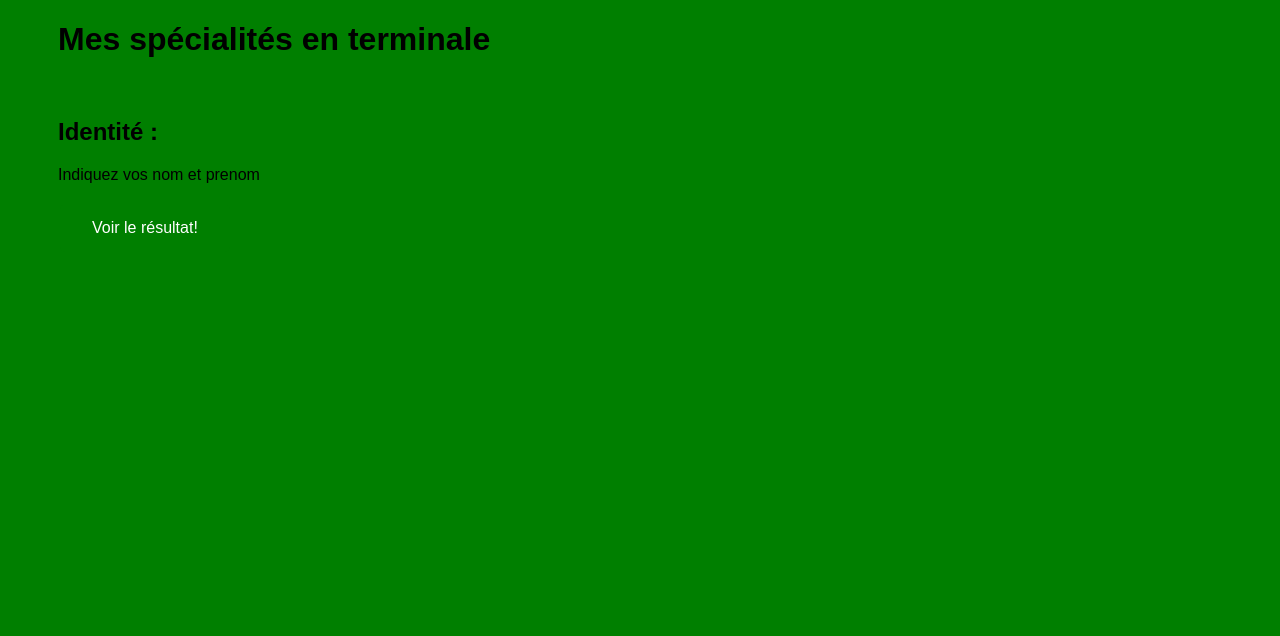
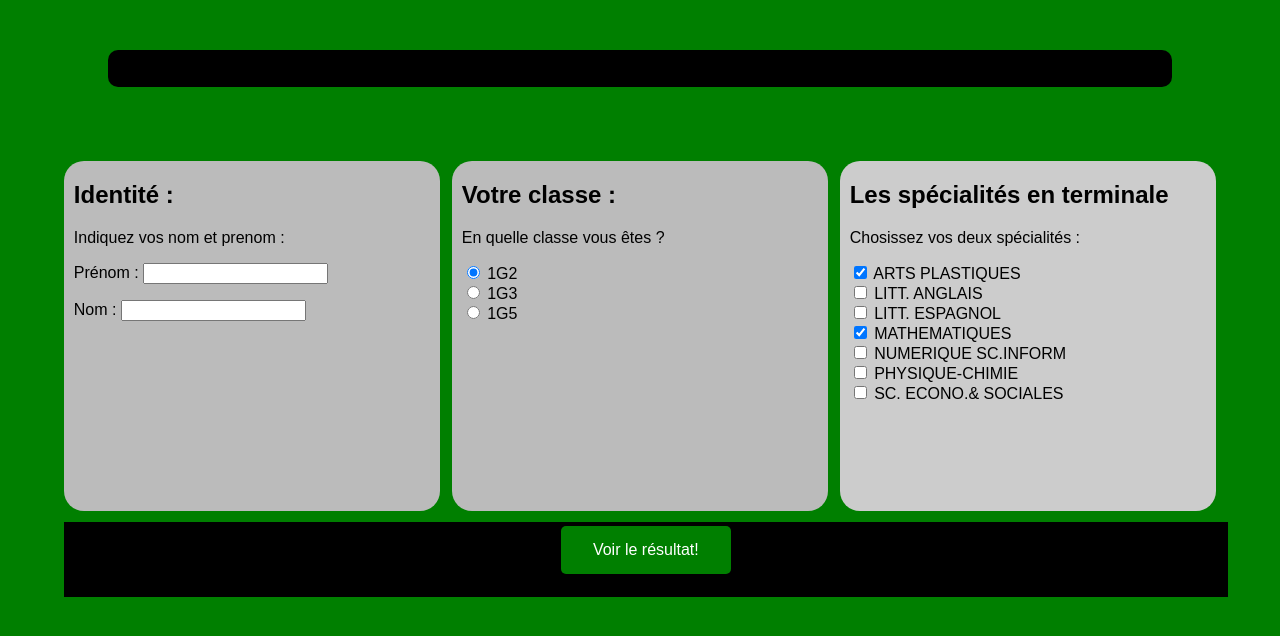
Before and after one commit to LabNSI/html-css-javascript-CRESTMarie-Anna, a plain HTML site: page index.html in a window 1280 px wide. Drawn offline with Linux system fonts and the light colour scheme.

Commit message:
j'ai fini

```diff
--- a/index.html
+++ b/index.html
@@ -35,11 +35,15 @@
             * champ de saisie de texte d’une ligne avec comme nom "nom" -->
         <!-- ***************************** -->
 				<h2>Identité :</h2>
-				<p>Indiquez vos nom et prenom</p>
+				<p>Indiquez vos nom et prenom :</p>
+				<p><label for="prenom">Prénom :</label>
+				<input type="text" id="prenom" name="prenom" ></p>
+				<p><label for="nom">Nom :</label>
+				<input type="text" id="nom" name="nom" ></p>
       </article>
 
       <!-- Affecter à l'article l'identité "classe" et la classe "choix" -->
-      <article>
+      <article id="classe" class="choix">
       <!-- ***************************** -->
         <!-- Ecrire le code du formulaire de choix de la classe
             * Titre de niveau 2 : "Votre classe :"
@@ -48,6 +52,25 @@
             * paragraphe : bouton radio avec comme nom "classe" et pour valeur "1G3"
             * paragraphe : bouton radio avec comme nom "classe" et pour valeur "1G5" -->
         <!-- ***************************** -->
+				<h2>Votre classe :</h2>
+				<p>En quelle classe vous êtes ?</p>
+
+    <div>
+      <input type="radio" id="1G2" name="classe" value="1G2"
+             checked>
+      <label for="1G2">1G2</label>
+    </div>
+
+    <div>
+      <input type="radio" id="1G3" name="classe" value="1G3">
+      <label for="1G3">1G3</label>
+    </div>
+
+    <div>
+      <input type="radio" id="1G5" name="classe" value="1G5">
+      <label for="1G5">1G5</label>
+    </div>
+
      </article>
 
      <!-- Affecter à l'article l'identité "speciality" et la classe "choix" -->
@@ -64,6 +87,38 @@
            * paragraphe : case à cocher avec comme nom "PHYSIQUE_CHIMIE" et pour valeur "PHYSIQUE-CHIMIE"
            * paragraphe : case à cocher avec comme nom "SC_ECONO_SOCIALES" et pour valeur "SC. ECONO.& SOCIALES" -->
        <!-- ***************************** -->
+			<h2>Les spécialités en terminale</h2>
+			<p>Chosissez vos deux spécialités :</p>
+			    <div>
+      <input type="checkbox" id="ARTS_PLASTIQUES" name="ARTS_PLASTIQUES" checked>
+      <label for="ARTS_PLASTIQUES">ARTS PLASTIQUES</label>
+    </div>
+
+    <div>
+      <input type="checkbox" id="LITT_ANGLAIS" name="LITT_ANGLAIS">
+      <label for="LITT_ANGLAIS">LITT. ANGLAIS</label>
+    </div>
+    <div>
+      <input type="checkbox" id="LITT_ESPAGNOL" name="LITT_ESPAGNOL">
+      <label for="LITT_ESPAGNOL">LITT. ESPAGNOL</label>
+    </div>
+      <div>
+      <input type="checkbox" id="MATHEMATIQUES" name="MATHEMATIQUES" checked>
+      <label for="MATHEMATIQUES">MATHEMATIQUES</label>
+    </div>
+
+    <div>
+      <input type="checkbox" id="NUMERIQUE_SC_INFORM" name="NUMERIQUE_SC_INFORM">
+      <label for="NUMERIQUE_SC_INFORM">NUMERIQUE SC.INFORM</label>
+    </div>
+    <div>
+      <input type="checkbox" id="PHYSIQUE_CHIMIE" name="PHYSIQUE_CHIMIE">
+      <label for="PHYSIQUE_CHIMIE">PHYSIQUE-CHIMIE</label>
+    </div>
+    <div>
+      <input type="checkbox" id="SC_ECONO_SOCIALES" name="SC_ECONO_SOCIALES">
+      <label for="SC_ECONO_SOCIALES">SC. ECONO.& SOCIALES</label>
+    </div>
 
      </article>
 
--- a/script.js
+++ b/script.js
@@ -1,7 +1,7 @@
 function init () {
   // La fonction résultat() est exécutée lors de la soumission du formulaire
   // Indiquer le nom du formilaire et l'évenement correspondant à sa soumission
-  document.getElementById("nom_du_formulaire")._evenement_soumission = resultat;
+  document.getElementById("terminale").input class="button" type="submit" value="Voir le résultat!" = resultat;
 
   //Récupération des variables et de leurs valeurs dans l'URL :
   // ex : //formulaire.html?prenom=Albert&nom=Dupond&classe=1G2&LITT_ANGLAIS=LITT.+ANGLAIS&NUMERIQUE_SC_INFORM=NUMERIQUE+SC.INFORM
@@ -13,40 +13,40 @@ function init () {
 
   // Compléter le test
   // si sReq n'est pas une chaine vide
-  if(sReq ______)
+  if(sReq !=0)
   {
       const good = "NUMERIQUE_SC_INFORM";
       // La fonction split découpe une chaine de caractères (string) et retourne un tableau (array)
       // Quel caractère sépare les ensemble variable=valeur ?
       // Utiliser ce caractère pour découper la chaine sReq
-      var aReq = sReq.split("__");
-      var mess = "";
+      var aReq = sReq.split(".");
+      var mess = ".";
       // Boucle sur les variables
       var aVar = [];
       for (var i=0;i<aReq.length;i++) {
         // Quel caractère sépare une variable de sa valeur ?
         // Utiliser ce caractère pour découper la chaine aReq[i]
-        aVar[i] = aReq[i].split("__");
+        aVar[i] = aReq[i].split("_");
         // Observer dans la console
         console.log("aVar["+i+"][0] = "+aVar[i][0]+"   "+"aVar["+i+"][1] = "+aVar[i][1]);
       }
       //Construire la chaine suivante en utilisant les valeurs récupérées
-      // mess = valeur_du prenom + " " + valeur_du_nom + " " + valeur_de_classe + " : "
-      mess = _______ + " " + ______ + " de " + ______ + " : ";
+      // mess = valeur_du prenom + " " + valeur_du_nom + " " + valeur_de_la_classe + " : "
+      mess = prenom + " " + nom + " de " + classe + " : ";
 
       //Si au moins une des spécialités est = "NUMERIQUE_SC_INFORM"
       // Ajouter à mess "Bon choix !"
       // Sinon ajouter à mess "Mauvais choix !"
       if(aVar[3][0] == good || aVar[4][0] == good)
       {
-        mess += ______________;
+        mess += "Bon choix !";
       }
       else {
-        mess += ______________;
+        mess += "Mauvais choix !";
       }
 
       // Ajouter le code HTML mess à l'élément d'ID='resultat'
-      document.getElementById('______')._________ = _______;
+      document.getElementById('resultat').mess = resultat;
   }
 }
 
@@ -64,12 +64,12 @@ function resultat() {
     message += "\n- Prénom";
   }
 
-  // ?
+  // Vérifier si le Nom a été saisie. Si non (chaine vide), ajouter "\n - Nom" à message
   if(f.elements["nom"].value == "")  {
     message += "\n- Nom";
   }
 
-  // ?
+  // Vérifier si le classe a été saisie. Si non (chaine vide), ajouter "\n - Classe" à message
   if(!f.elements[2].checked && !f.elements[3].checked && !f.elements[4].checked){
     message += "\n- Classe";
   }
@@ -83,7 +83,7 @@ function resultat() {
     }
   }
 
-  // ?
+  // Vérifier si les deux spécialité ont été saisie. Si non (chaine vide), ajouter "\n - Deux spécialités" à message
   if(cpt!=2){
     message += "\n- Deux spécialités";
   }
--- a/style.css
+++ b/style.css
@@ -18,7 +18,11 @@ body {
     alignement du texte: centré
 */
 header {
-
+	background-color: black;
+	margin: 50px;
+	padding :10 px;
+	border-radius: 10px;
+	text-align: center;
 }
 
 /* Couleur du texte: Blanc */
@@ -29,7 +33,7 @@ h1 {
 /* Style de la classe "choix"
 
 */
-_____ {
+.choix {
   float: left;
   width: 32.33%;
   margin: 0.5%;
@@ -53,7 +57,14 @@ _____ {
     couleur de fond: noir
 */
 .resultat {
-
+	float : left;
+	text-align : center;
+	width: 100%;
+	margin: 0.5%;
+	padding: 10 px;
+	height: 150 px;
+	border-radius: 20 px;
+	background-color: black;
 }
 
 /* Clear floats after the columns */
@@ -90,19 +101,19 @@ _____ {
     couleur de fond : #bbb
 */
 #identity {
-
+	background-color: #bbb
 }
 
 /* Style de l'élément d'ID "identity"
     couleur de fond : #bbb
 */
 #classe {
-
+	background-color: #bbb
 }
 
 /* Style de l'élément d'ID "identity"
     couleur de fond : #ccc
 */
 #speciality {
-
+	background-color: #ccc
 }
```
